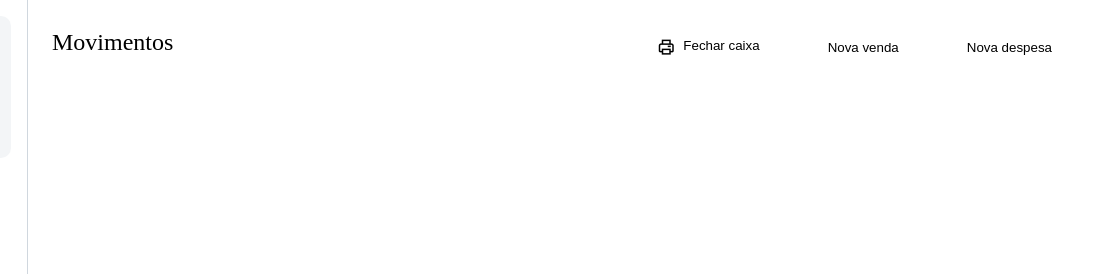
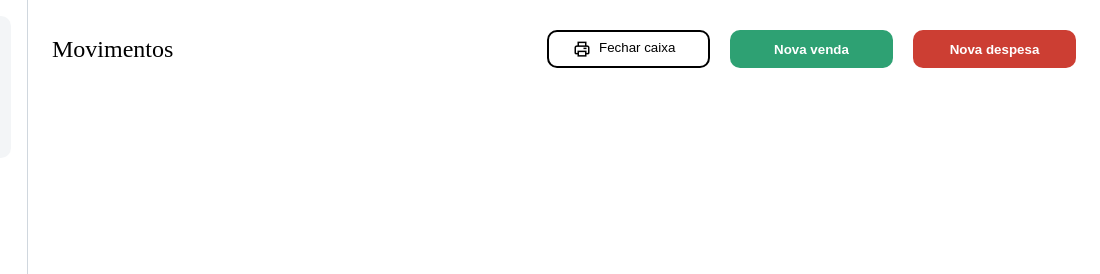
Before and after one commit to thiagoss2/CONTROLE-ESTOQUE, a plain HTML site: page index.html in a window 1280 px wide. Shown: the top 274 px of the page, 180-1280 px from the left. Drawn offline with nearby package versions, Linux system fonts and the light colour scheme.

Commit message:
adicionando mais modificaçoes

```diff
--- a/css/estilios.css
+++ b/css/estilios.css
@@ -199,7 +199,8 @@ body {
 
 .cabecalho-bloco {
     display: flex;
-    justify-content: space-between  ;
+    justify-content: space-between;
+    align-items: center;
 }
 
 .cabecalho__conjunto-botoes {
@@ -208,16 +209,46 @@ body {
 }
 .cabecalho__btn {
     background-color: transparent;
+    width: 163px;
     border: none;
     padding: 8px 24px;
+    border: 2px solid black;
+    border-radius:10px;
+    cursor: pointer;
+    box-sizing: border-box;
+
 }
 
  .cabecalho .cabecalho__btn--fechamento {
     display: flex;
     gap:8px
+
+}
+
+.cabecalho .cabecalho__btn--fechamento:hover {
+
+    transition: 1s ease;
+   background-color: var(--cor-cinza-bloco);
+   opacity: 70%;
 }
 
 .cabecalho .cabecalho__btn--fechamento i {
     font-size: 18px;
 }
-]
+
+.cabecalho__btn--venda {
+    background-color: #2ea173;
+    border: none;
+    color: #fff;
+    font-weight: bold;
+
+}
+
+.cabecalho__btn--despesa {
+    background-color: #CC3E33;
+    border: none;
+    color: #fff;
+    font-weight: bold;
+
+
+}
--- a/index.html
+++ b/index.html
@@ -132,12 +132,12 @@
               <p class="cabecalho__btn-titulo">Fechar caixa</p>
             </button>
 
-            <button class="cabecalho__btn">
+            <button class="cabecalho__btn cabecalho__btn--venda">
 
               <p class="cabecalho__btn-titulo">Nova venda</p>
             </button>
 
-            <button class="cabecalho__btn">
+            <button class="cabecalho__btn cabecalho__btn--despesa">
               <p class="cabecalho__btn-titulo">Nova despesa</p>
             </button>
 
```
